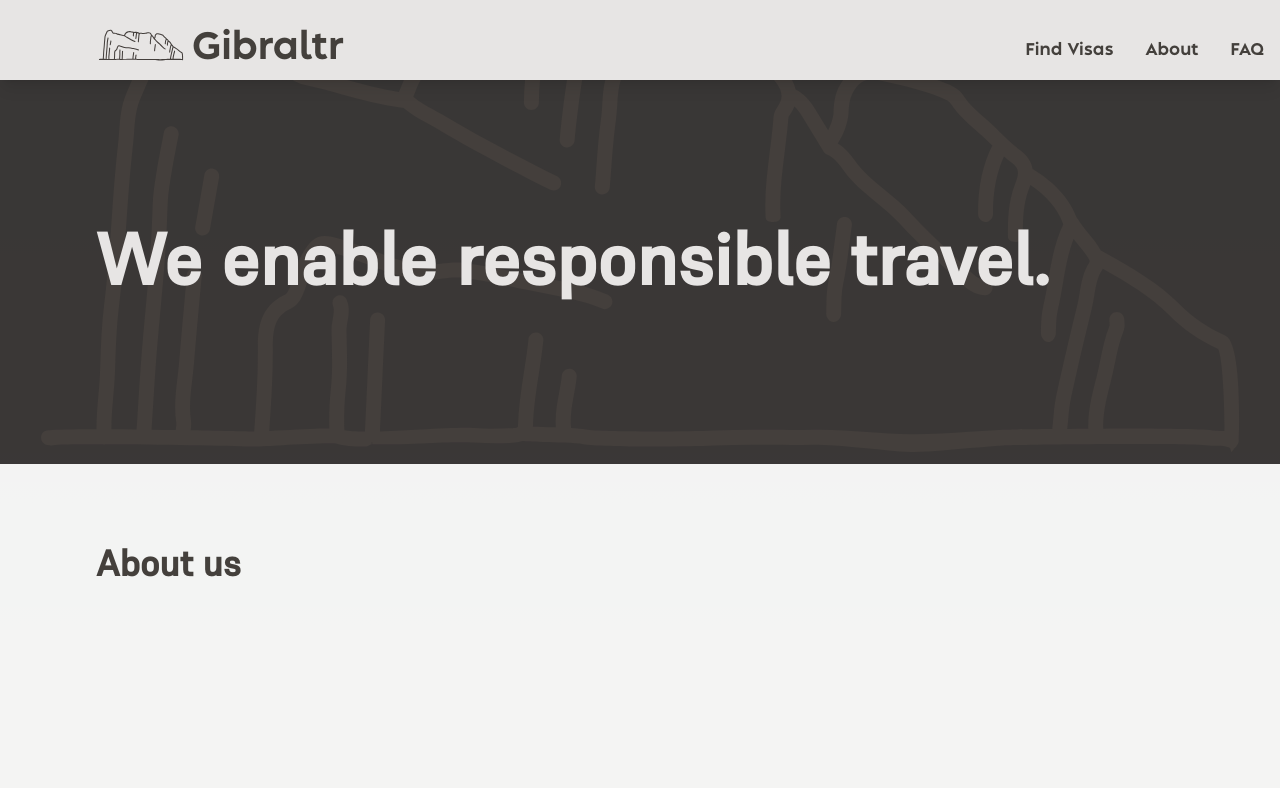
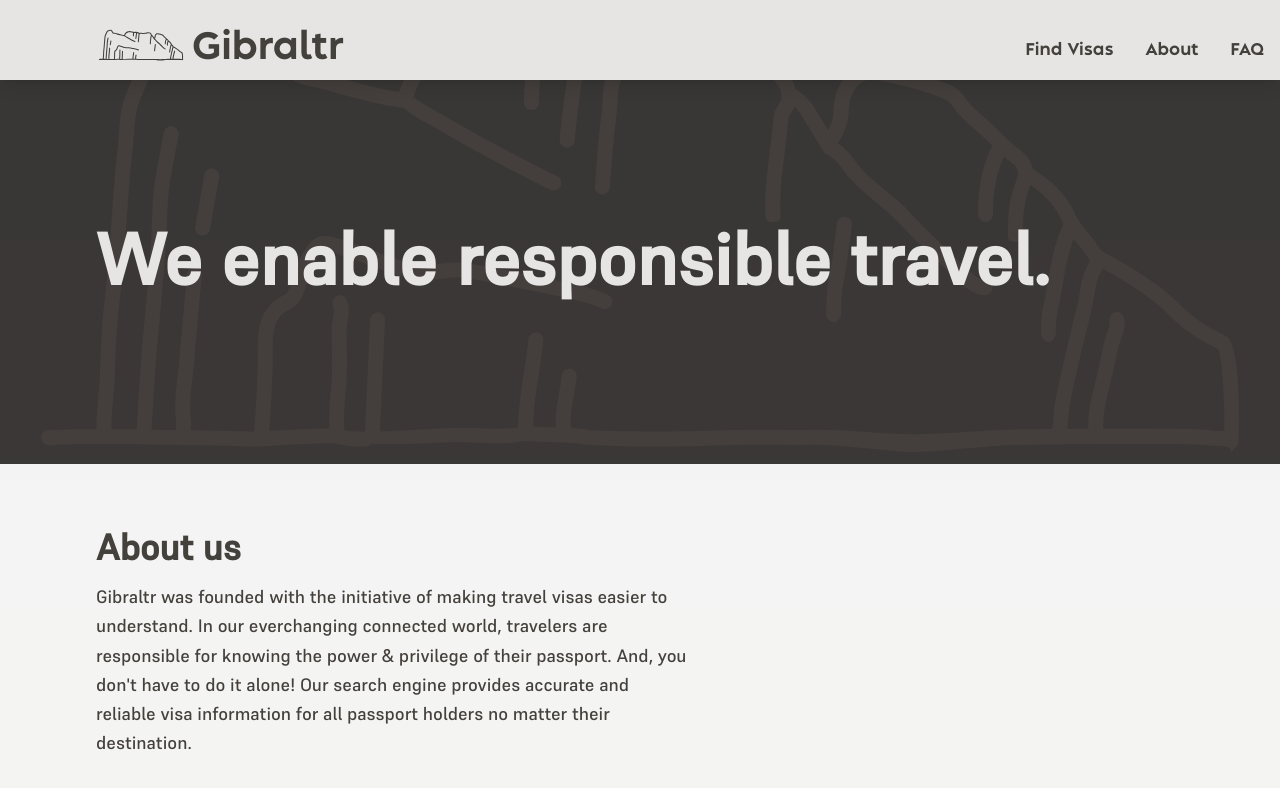
Before and after one commit to tachorzy/Gibraltr, a Next.js app in the folder app/: page /about in a window 1280 px wide. Shown: the top 788 px of the page. Built offline with nearby package versions, Linux system fonts and the light colour scheme; what country-list would draw is missing.

Commit message:
Added About us paragraph

```diff
--- a/app/package.json
+++ b/app/package.json
@@ -19,7 +19,7 @@
     "eslint-config-next": "13.1.1",
     "isomorphic-fetch": "^3.0.0",
     "isomorphic-unfetch": "^4.0.2",
-    "next": "^13.1.6",
+    "next": "^13.2.1",
     "node-fetch": "^3.3.0",
     "numpy": "^0.0.1",
     "react": "18.2.0",
--- a/app/pages/about.jsx
+++ b/app/pages/about.jsx
@@ -47,7 +47,13 @@ export default function Home() {
           <div className={AboutStyles.main}>
             <div className={supremeMedium.className}>
                 <div className="grid grid-rows-5 grid-cols-2 pl-24">
-                    <h2 className={AboutStyles.aboutUsTitle}>About us</h2>
+                    <h2 className={AboutStyles. aboutUsTitle}>About us</h2>
+                    <p className={AboutStyles.paragraph}>
+                      Gibraltr was founded with the initiative of making travel visas easier to understand. In our everchanging connected world, travelers are responsible for knowing the power & privilege of their passport. And, you don't have to do it alone! Our search engine provides accurate and reliable visa information for all passport holders no matter their destination.
+                    </p>
+
+
+
                     {/* <h2 className={AboutStyles.subtitle}>Travel at ease</h2>
                     <h3 className={AboutStyles.subtitle}>Wisely plan your trip</h3>
                     <h4 className={AboutStyles.centeredTitle}>Our mission is guiding you through the complexities of tourist visas.</h4> */}
--- a/app/styles/AboutUsStyle.module.css
+++ b/app/styles/AboutUsStyle.module.css
@@ -24,7 +24,11 @@
 }
 
 .aboutUsTitle{
-    @apply text-stone-700 text-4xl mt-20
+    @apply text-stone-700 text-4xl mt-16 mb-3.5
+}
+
+.paragraph{
+    @apply w-1/2 text-lg text-stone-700 leading-relaxed
 }
 
 
```
Also changed, not shown: 1 other file (tests, documents, lock files or other folders).
